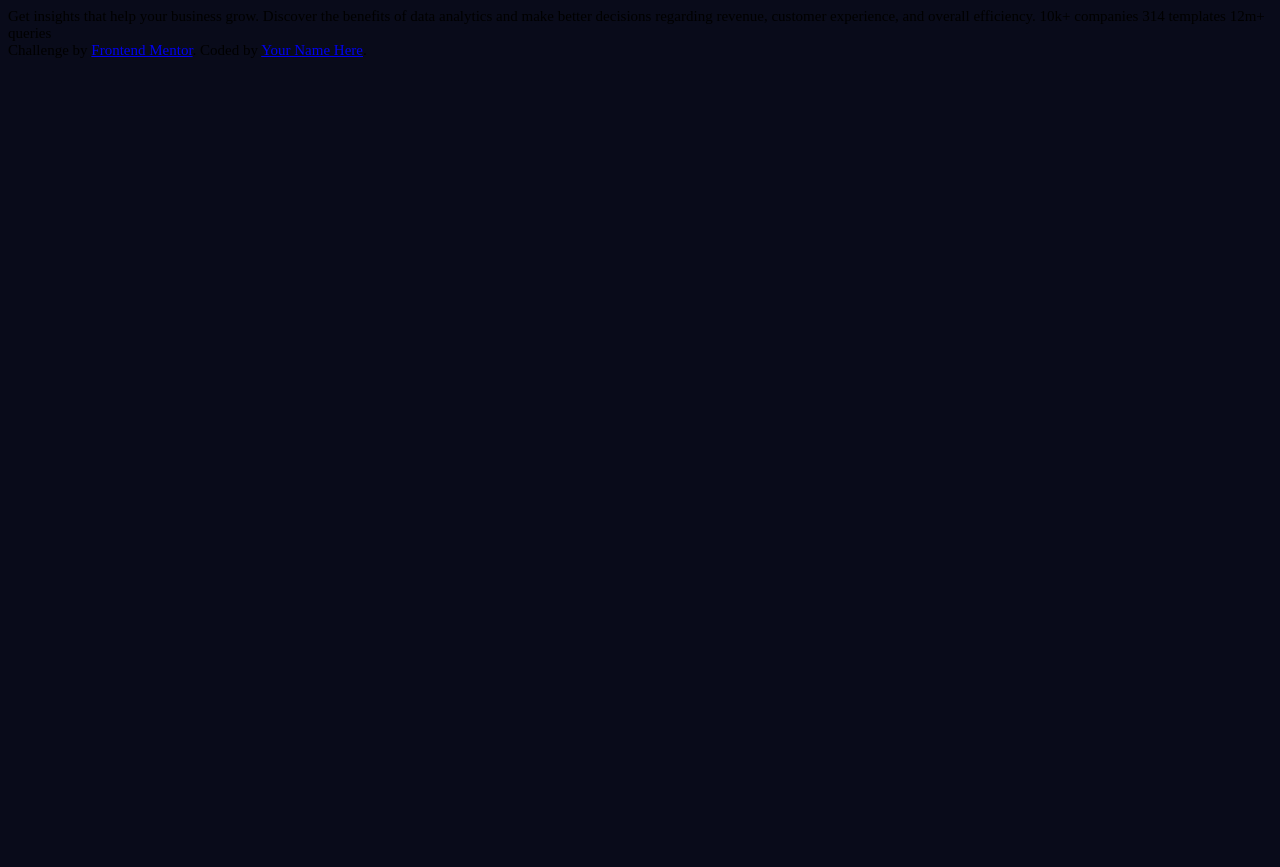
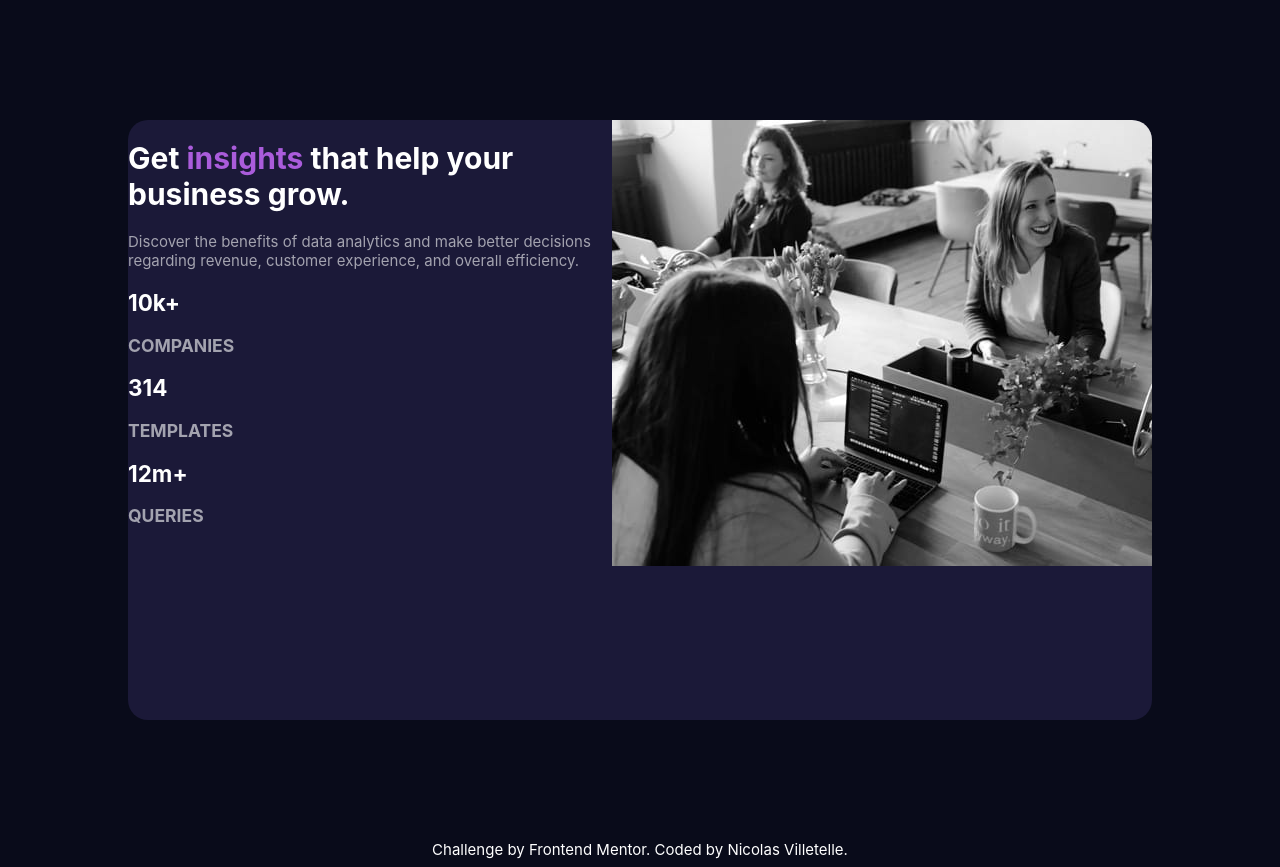
Before and after one commit to Munegu/stats-preview-card-component-frontend-mentor, a plain HTML site: page index.html in a window 1280 px wide. Before the commit the page ends 800 px from the top, so only its background shows below. Drawn offline with Linux system fonts and the light colour scheme; a web font is replaced by a local one.

Commit message:
Start of style

```diff
--- a/index.html
+++ b/index.html
@@ -18,19 +18,29 @@
 
 </head>
 <body>
+  <div class="mainCard">
+    <div class="information">
+      <h1>Get <span>insights</span> that help your business grow.</h1>
 
-  Get insights that help your business grow.
+      <p> Discover the benefits of data analytics and make better decisions regarding revenue, customer
+        experience, and overall efficiency.</p>
 
-  Discover the benefits of data analytics and make better decisions regarding revenue, customer
-  experience, and overall efficiency.
 
-  10k+ companies
-  314 templates
-  12m+ queries
+      <h2>10k+</h2> <h3>companies</h3>
+      <h2>314</h2> <h3>templates</h3>
+      <h2>12m+</h2> <h3>queries</h3>
+
+    </div>
+    <div class="photo">
+      <img src="images/image-header-desktop.jpg" alt="image-desktop">
+    </div>
+  </div>
+
+
 
   <div class="attribution">
     Challenge by <a href="https://www.frontendmentor.io?ref=challenge" target="_blank">Frontend Mentor</a>.
-    Coded by <a href="#">Your Name Here</a>.
+    Coded by <a href="https://github.com/Munegu" target="_blank">Nicolas Villetelle</a>.
   </div>
 </body>
 </html>
--- a/style/style.scss
+++ b/style/style.scss
@@ -23,8 +23,56 @@ $fontLexendDecaWeight : 400;
 
 :root {
   font-size: $fontSize;
+  font-family: $fontInter;
 }
 
 body {
   background-color: $veryDarkBlue;
 }
+
+.mainCard {
+  display: flex;
+  background-color: $darkDesaturatedBlue;
+  position: relative;
+  justify-content: center;
+  height: 600px;
+  margin: 120px;
+  border-radius: 20px;
+  overflow: hidden;
+}
+
+.information {
+  justify-content: center;
+  align-items: center;
+  & h1 {
+    color: $white;
+    & span {
+      color: $softViolet;
+    }
+  }
+  & p {
+    color: $slightlyTransparentWhite;
+  }
+  & h2 {
+    color: $white;
+  }
+  & h3{
+    color: $slightlyTransparentWhite;
+    text-transform: uppercase;
+  }
+}
+
+.photo {
+
+}
+
+
+
+.attribution {
+  color: $white;
+  text-align: center;
+  & a{
+    text-decoration: none;
+    color: $white;
+  }
+}
```
Also changed, not shown: style/style.css, 1 other file.
